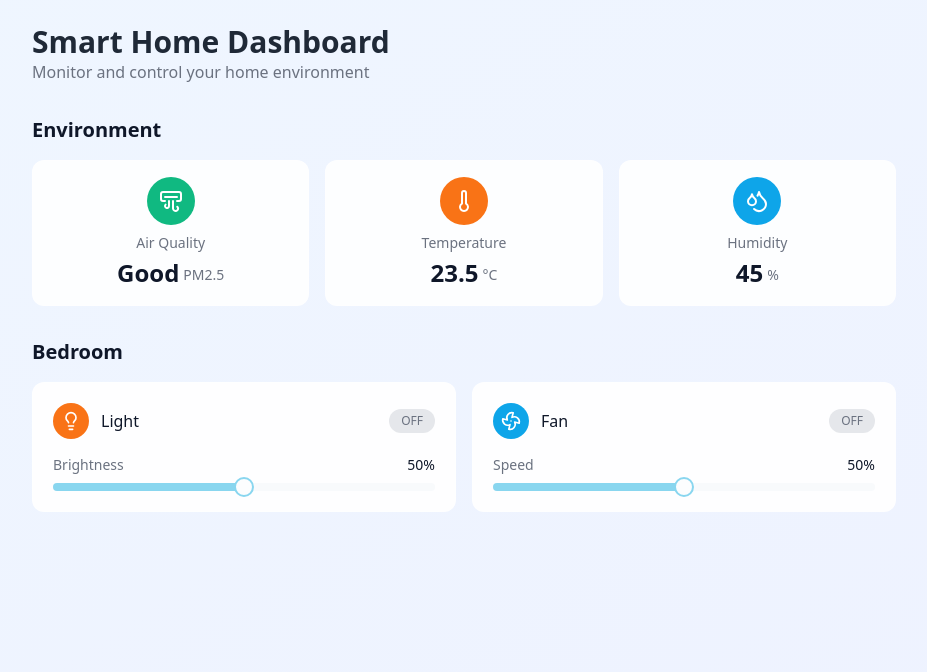
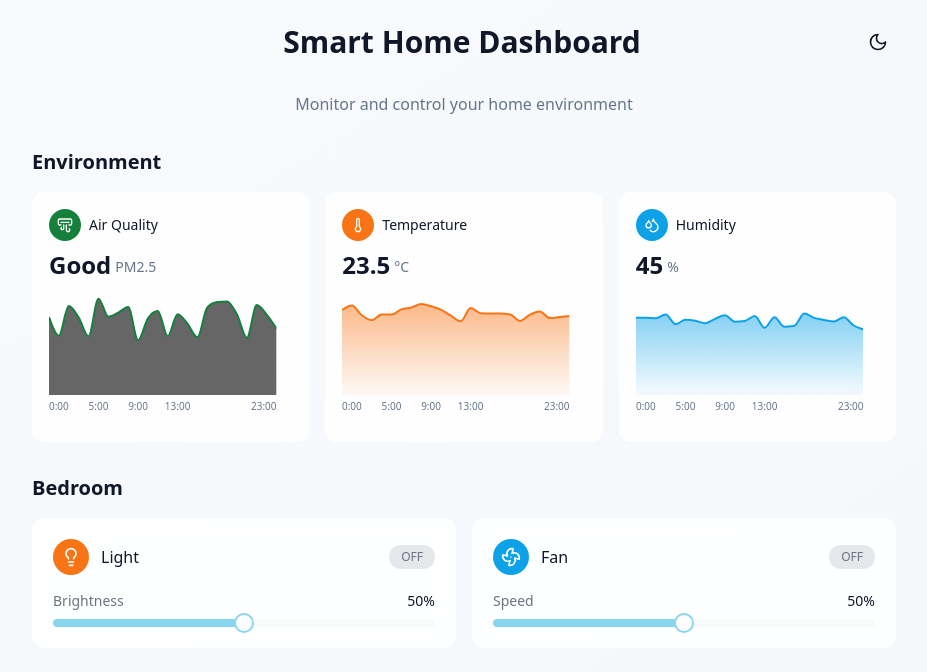
Before and after one commit to ob6561/mini-project-final, a React (Vite) app: page / in a window 1280 px wide. Shown: the top 672 px of the page, without its empty margins (176-1103 px from the left). Built offline with nearby package versions, Linux system fonts and the light colour scheme.

Commit message:
Add environment data graphs and dark mode
Implement graphs for air quality, temperature, and humidity. Add a centered title and a dark mode toggle.

```diff
--- a/src/App.tsx
+++ b/src/App.tsx
@@ -1,3 +1,4 @@
+
 import { Toaster } from "@/components/ui/toaster";
 import { Toaster as Sonner } from "@/components/ui/sonner";
 import { TooltipProvider } from "@/components/ui/tooltip";
@@ -5,11 +6,13 @@ import { QueryClient, QueryClientProvider } from "@tanstack/react-query";
 import { BrowserRouter, Routes, Route } from "react-router-dom";
 import Index from "./pages/Index";
 import NotFound from "./pages/NotFound";
+import { ThemeProvider } from "./components/ThemeProvider";
 
 const queryClient = new QueryClient();
 
 const App = () => (
   <QueryClientProvider client={queryClient}>
+    <ThemeProvider>
       <TooltipProvider>
         <Toaster />
         <Sonner />
@@ -21,6 +24,7 @@ const App = () => (
           </Routes>
         </BrowserRouter>
       </TooltipProvider>
+    </ThemeProvider>
   </QueryClientProvider>
 );
 
--- /dev/null
+++ b/src/components/EnvironmentGraph.tsx
@@ -0,0 +1,105 @@
+
+import React from 'react';
+import { LucideIcon } from 'lucide-react';
+import { ChartContainer, ChartTooltip, ChartTooltipContent } from './ui/chart';
+import { AreaChart, Area, XAxis, YAxis, ResponsiveContainer, CartesianGrid } from 'recharts';
+import { cn } from '@/lib/utils';
+
+// Generate mock data for the charts
+const generateData = (baseline: number, variation: number, dataPoints = 24) => {
+  return Array.from({ length: dataPoints }, (_, i) => {
+    const hour = i % 24;
+    const value = baseline + (Math.random() - 0.5) * variation;
+    return {
+      hour: `${hour}:00`,
+      value: Number(value.toFixed(1))
+    };
+  });
+};
+
+interface EnvironmentGraphProps {
+  title: string;
+  value: string | number;
+  unit: string;
+  icon: LucideIcon;
+  color: string;
+  className?: string;
+  baseline?: number;
+  variation?: number;
+}
+
+const EnvironmentGraph = ({
+  title,
+  value,
+  unit,
+  icon: Icon,
+  color,
+  className,
+  baseline = 50,
+  variation = 10,
+}: EnvironmentGraphProps) => {
+  const data = React.useMemo(() => generateData(Number(baseline), variation), [baseline, variation]);
+  const colorValue = color.replace('bg-', '');
+
+  return (
+    <div className={cn("sensor-card flex flex-col", className)}>
+      <div className="flex items-center mb-2">
+        <div className={`rounded-full p-2 mr-2 ${color}`}>
+          <Icon className="h-4 w-4 text-white" strokeWidth={2} />
+        </div>
+        <h3 className="text-sm font-medium text-foreground">{title}</h3>
+      </div>
+
+      <div className="flex items-end mb-2">
+        <span className="text-2xl font-semibold mr-1">{value}</span>
+        <span className="text-muted-foreground text-sm pb-1">{unit}</span>
+      </div>
+
+      <div className="h-32 w-full mt-2">
+        <ChartContainer
+          className="h-full"
+          config={{
+            primary: {
+              theme: {
+                light: `hsl(var(--${colorValue}))`,
+                dark: `hsl(var(--${colorValue}))`
+              }
+            }
+          }}
+        >
+          <AreaChart data={data} margin={{ top: 0, right: 0, left: 0, bottom: 0 }}>
+            <defs>
+              <linearGradient id={`color${title}`} x1="0" y1="0" x2="0" y2="1">
+                <stop offset="5%" stopColor={`hsl(var(--${colorValue}))`} stopOpacity={0.8}/>
+                <stop offset="95%" stopColor={`hsl(var(--${colorValue}))`} stopOpacity={0.1}/>
+              </linearGradient>
+            </defs>
+            <CartesianGrid strokeDasharray="3 3" opacity={0.1} />
+            <XAxis
+              dataKey="hour"
+              tick={{ fontSize: 10 }}
+              axisLine={false}
+              tickLine={false}
+              interval="preserveStartEnd"
+              minTickGap={15}
+            />
+            <YAxis hide={true} />
+            <ChartTooltip
+              content={<ChartTooltipContent />}
+              cursor={false}
+            />
+            <Area
+              type="monotone"
+              dataKey="value"
+              stroke={`hsl(var(--${colorValue}))`}
+              strokeWidth={2}
+              fill={`url(#color${title})`}
+            />
+          </AreaChart>
+        </ChartContainer>
+      </div>
+    </div>
+  );
+};
+
+export default EnvironmentGraph;
--- a/src/components/SmartHomeDashboard.tsx
+++ b/src/components/SmartHomeDashboard.tsx
@@ -1,40 +1,50 @@
 
 import React from 'react';
 import { AirVent, Thermometer, Droplets } from 'lucide-react';
-import EnvironmentCard from './EnvironmentCard';
+import EnvironmentGraph from './EnvironmentGraph';
 import RoomSection from './RoomSection';
+import { ThemeToggle } from './ThemeProvider';
 
 const SmartHomeDashboard = () => {
   return (
     <div className="container mx-auto px-4 py-6 max-w-4xl">
-      <header className="mb-8">
-        <h1 className="text-2xl md:text-3xl font-bold text-gray-800">Smart Home Dashboard</h1>
-        <p className="text-gray-500">Monitor and control your home environment</p>
+      <header className="mb-8 flex justify-between items-center">
+        <div className="w-8" /> {/* Empty div for spacing */}
+        <h1 className="text-2xl md:text-3xl font-bold text-center">Smart Home Dashboard</h1>
+        <ThemeToggle />
       </header>
+
+      <p className="text-center text-muted-foreground mb-8">Monitor and control your home environment</p>
 
       <section>
         <h2 className="text-xl font-semibold mb-4">Environment</h2>
         <div className="grid grid-cols-1 md:grid-cols-3 gap-4">
-          <EnvironmentCard
+          <EnvironmentGraph
             title="Air Quality"
             value="Good"
             unit="PM2.5"
             icon={AirVent}
             color="bg-smart-green"
+            baseline={25}
+            variation={15}
           />
-          <EnvironmentCard
+          <EnvironmentGraph
             title="Temperature"
             value={23.5}
             unit="°C"
             icon={Thermometer}
             color="bg-smart-orange"
+            baseline={23.5}
+            variation={5}
           />
-          <EnvironmentCard
+          <EnvironmentGraph
             title="Humidity"
             value={45}
             unit="%"
             icon={Droplets}
             color="bg-smart-blue"
+            baseline={45}
+            variation={10}
           />
         </div>
       </section>
--- /dev/null
+++ b/src/components/ThemeProvider.tsx
@@ -0,0 +1,70 @@
+
+import { createContext, useContext, useEffect, useState } from "react";
+import { Moon, Sun } from "lucide-react";
+
+type Theme = "dark" | "light";
+
+type ThemeProviderProps = {
+  children: React.ReactNode;
+};
+
+type ThemeProviderState = {
+  theme: Theme;
+  toggleTheme: () => void;
+};
+
+const initialState: ThemeProviderState = {
+  theme: "light",
+  toggleTheme: () => null,
+};
+
+const ThemeProviderContext = createContext<ThemeProviderState>(initialState);
+
+export function ThemeProvider({ children }: ThemeProviderProps) {
+  const [theme, setTheme] = useState<Theme>(
+    () => (localStorage.getItem("theme") as Theme) || "light"
+  );
+
+  useEffect(() => {
+    const root = window.document.documentElement;
+    root.classList.remove("light", "dark");
+    root.classList.add(theme);
+    localStorage.setItem("theme", theme);
+  }, [theme]);
+
+  const toggleTheme = () => {
+    setTheme((prevTheme) => (prevTheme === "light" ? "dark" : "light"));
+  };
+
+  return (
+    <ThemeProviderContext.Provider value={{ theme, toggleTheme }}>
+      {children}
+    </ThemeProviderContext.Provider>
+  );
+}
+
+export const useTheme = () => {
+  const context = useContext(ThemeProviderContext);
+  if (context === undefined) {
+    throw new Error("useTheme must be used within a ThemeProvider");
+  }
+  return context;
+};
+
+export const ThemeToggle = () => {
+  const { theme, toggleTheme } = useTheme();
+
+  return (
+    <button
+      onClick={toggleTheme}
+      className="rounded-full p-2 transition-colors hover:bg-muted"
+      aria-label="Toggle theme"
+    >
+      {theme === "light" ? (
+        <Moon className="h-5 w-5" />
+      ) : (
+        <Sun className="h-5 w-5" />
+      )}
+    </button>
+  );
+};
--- a/src/index.css
+++ b/src/index.css
@@ -34,6 +34,12 @@
     --ring: 222 47% 11%;
 
     --radius: 0.75rem;
+
+    --smart-green: 142 72% 29%;
+    --smart-blue: 199 89% 48%;
+    --smart-orange: 25 95% 53%;
+    --smart-purple: 262 83% 62%;
+    --smart-teal: 172 66% 40%;
   }
 
   .dark {
@@ -64,6 +70,12 @@
     --border: 217 33% 17%;
     --input: 217 33% 17%;
     --ring: 213 27% 84%;
+
+    --smart-green: 142 50% 45%;
+    --smart-blue: 199 70% 55%;
+    --smart-orange: 25 90% 60%;
+    --smart-purple: 262 75% 70%;
+    --smart-teal: 172 60% 50%;
   }
 }
 
@@ -79,14 +91,42 @@
 
 .sensor-card {
   @apply rounded-xl p-4 transition-all hover:shadow-md;
-  background: rgba(255, 255, 255, 0.85);
+  background: rgba(var(--card-rgb), 0.85);
   backdrop-filter: blur(10px);
-  border: 1px solid rgba(255, 255, 255, 0.3);
+  border: 1px solid rgba(var(--card-rgb), 0.3);
 }
 
 .device-card {
   @apply rounded-xl p-5 transition-all hover:shadow-md;
-  background: rgba(255, 255, 255, 0.9);
+  background: rgba(var(--card-rgb), 0.9);
   backdrop-filter: blur(10px);
-  border: 1px solid rgba(255, 255, 255, 0.2);
+  border: 1px solid rgba(var(--card-rgb), 0.2);
 }
+
+:root {
+  --card-rgb: 255, 255, 255;
+}
+
+.dark {
+  --card-rgb: 34, 34, 34;
+}
+
+.bg-smart-green {
+  background-color: hsl(var(--smart-green));
+}
+
+.bg-smart-blue {
+  background-color: hsl(var(--smart-blue));
+}
+
+.bg-smart-orange {
+  background-color: hsl(var(--smart-orange));
+}
+
+.bg-smart-purple {
+  background-color: hsl(var(--smart-purple));
+}
+
+.bg-smart-teal {
+  background-color: hsl(var(--smart-teal));
+}
--- a/src/pages/Index.tsx
+++ b/src/pages/Index.tsx
@@ -4,7 +4,7 @@ import SmartHomeDashboard from '@/components/SmartHomeDashboard';
 
 const Index = () => {
   return (
-    <div className="min-h-screen bg-gradient-to-br from-blue-50 to-indigo-50">
+    <div className="min-h-screen bg-gradient-to-br from-background to-muted/50 transition-colors duration-300">
       <SmartHomeDashboard />
     </div>
   );
--- a/tailwind.config.ts
+++ b/tailwind.config.ts
@@ -54,11 +54,11 @@ export default {
 					foreground: 'hsl(var(--card-foreground))'
 				},
 				smart: {
-					blue: "#0EA5E9",
-					teal: "#14B8A6",
-					green: "#10B981",
-					orange: "#F97316",
-					purple: "#8B5CF6",
+					blue: "hsl(var(--smart-blue))",
+					teal: "hsl(var(--smart-teal))",
+					green: "hsl(var(--smart-green))",
+					orange: "hsl(var(--smart-orange))",
+					purple: "hsl(var(--smart-purple))",
 				},
 				sidebar: {
 					DEFAULT: 'hsl(var(--sidebar-background))',
```
Lines whose indentation alone changed are shown as unchanged.
